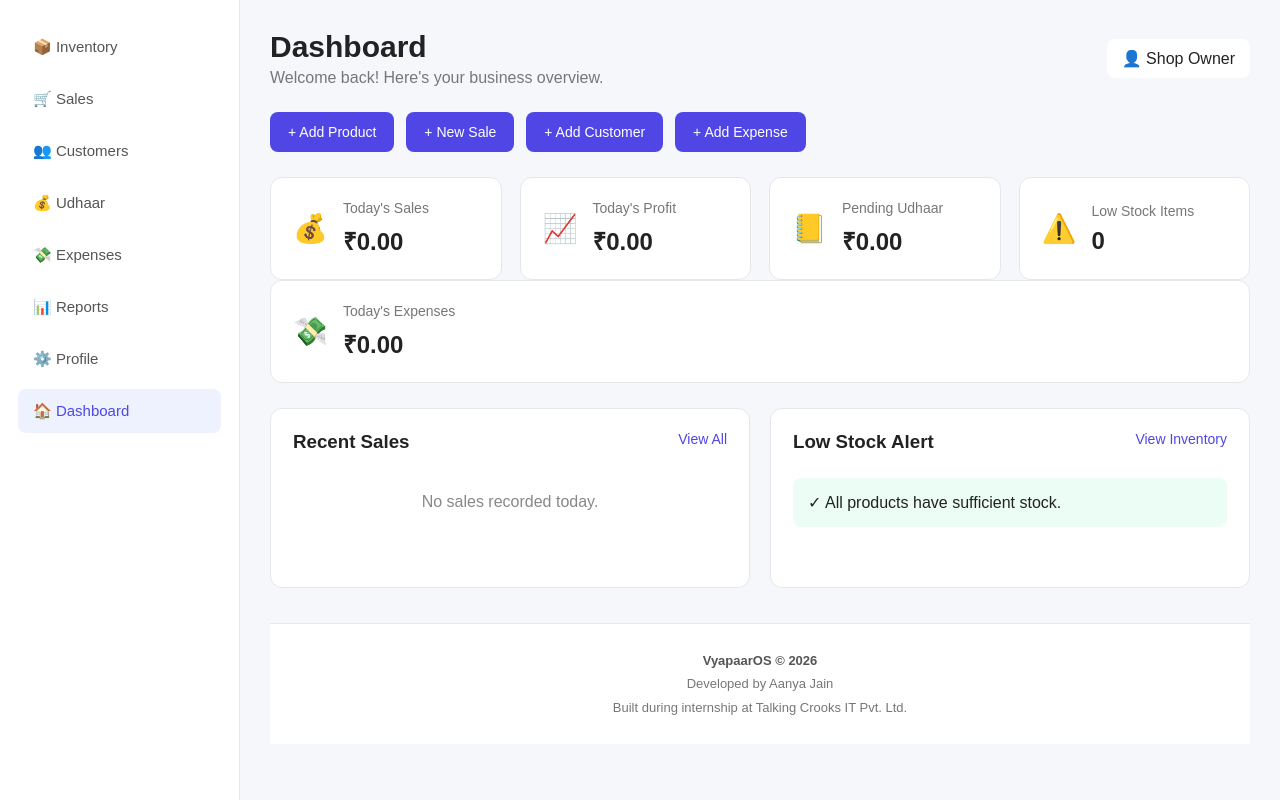
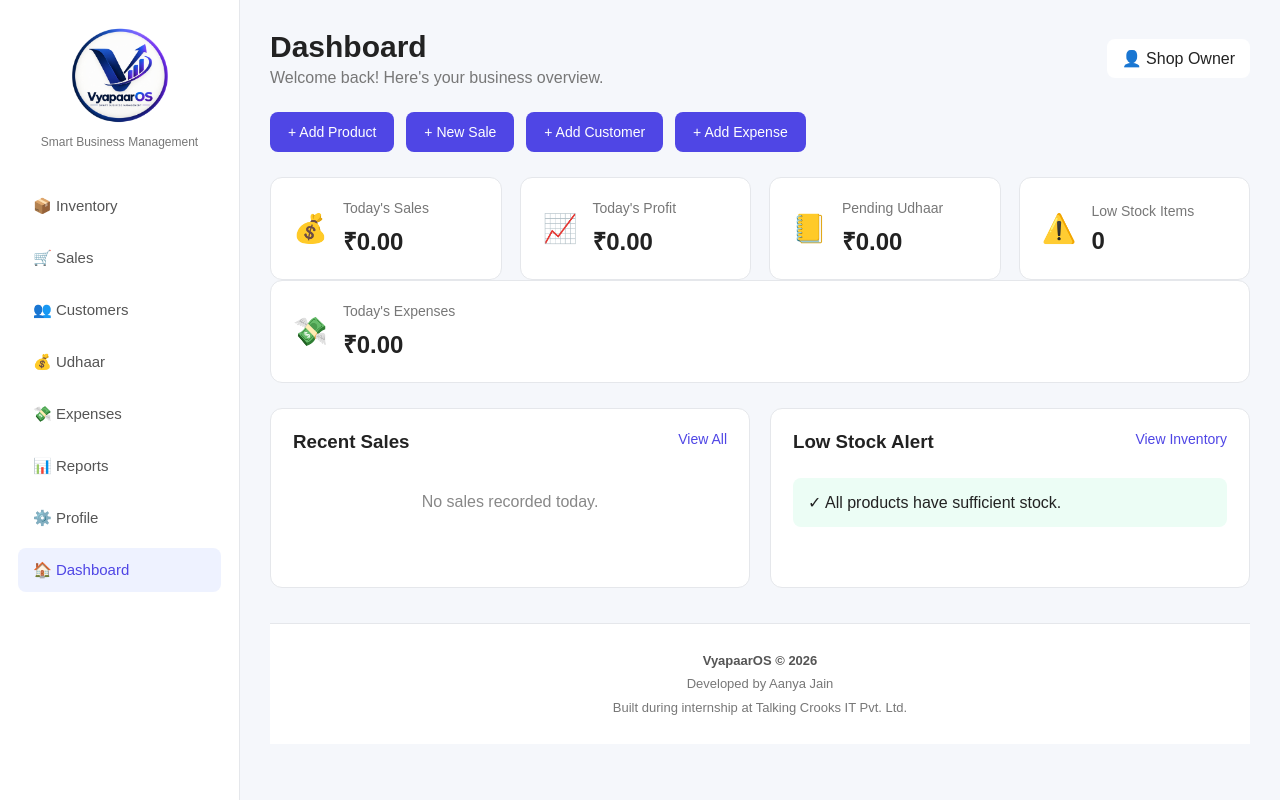
Before and after one commit to aanyajain9/VyapaarOS, a Flask app: page / in a window 1280 px wide. Run offline with Flask 3, Linux system fonts and the light colour scheme; data that the repository does not hold is empty.

Commit message:
Complete project documentation and screenshots

```diff
--- a/templates/dashboard.html
+++ b/templates/dashboard.html
@@ -15,6 +15,17 @@
 
     <!-- Sidebar -->
     <aside class="sidebar">
+
+        <div class="logo">
+            <img
+            src="{{ url_for('static', filename='images/vyapaaros-logo.png') }}"
+            alt="VyapaarOS Logo"
+            class="brand-logo">
+
+            <p>Smart Business Management</p>
+
+        </div>
+
 
 
 
```
Also changed, not shown: README.md, static/images/dashboard.png (added), static/images/inventory.png (added), static/images/sales.png (added), static/images/udhaar.png (added).
